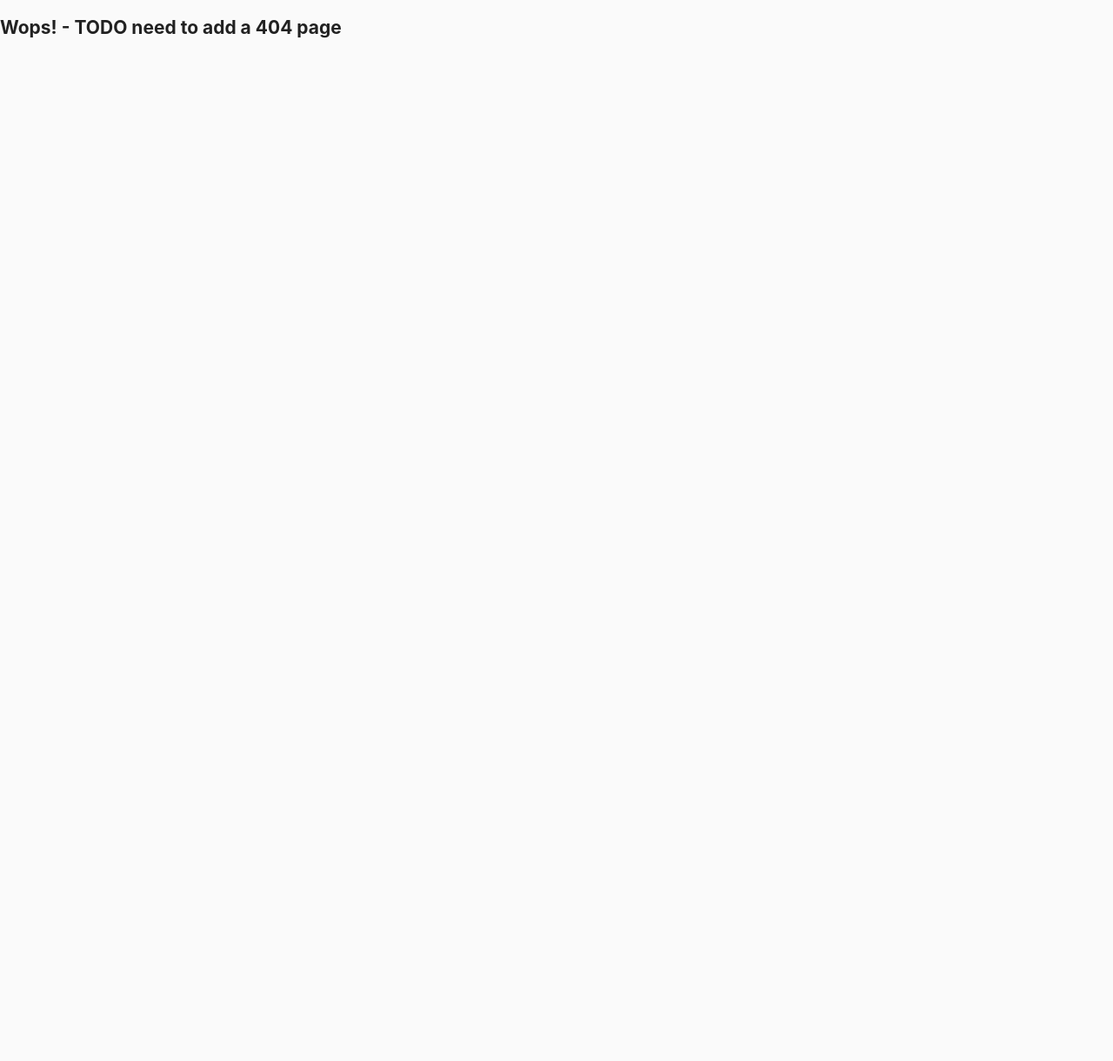
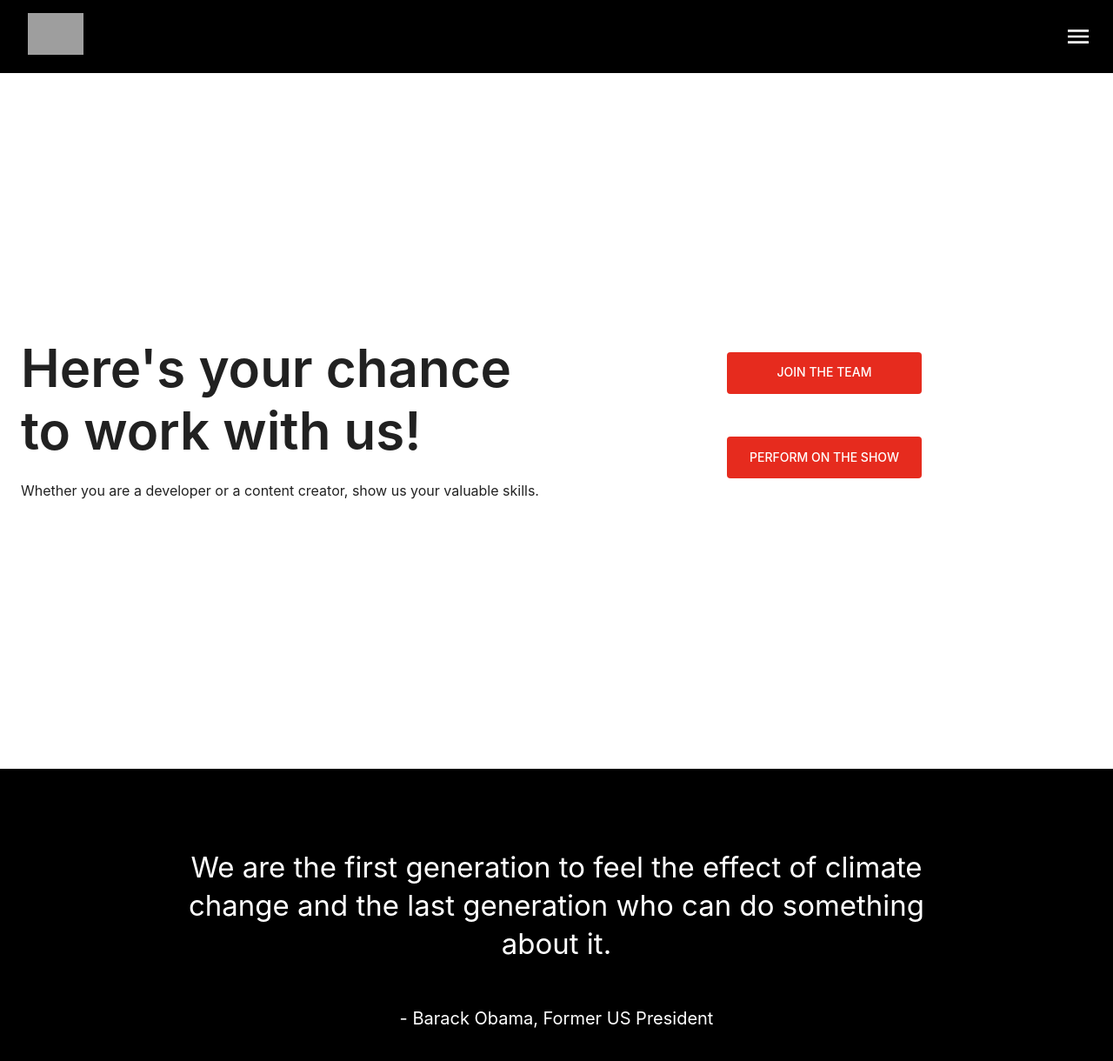
Before and after one commit to clearly-outsane/TEDx_PESU, a React (Create React App) app: page /join in a window 1280 px wide. Before the commit this address had no page. Shown: the top 1220 px of the page at 87% size. Before the commit the page ends 800 px from the top, so only its background shows below. Built offline with nearby package versions, Linux system fonts and the light colour scheme; grey boxes are pictures that could not be loaded.

Commit message:
added join page

```diff
--- a/src/App.js
+++ b/src/App.js
@@ -1,10 +1,11 @@
 import React from "react";
-import { BrowserRouter as Router, Switch, Route, Link } from "react-router-dom";
+import { BrowserRouter as Router, Switch, Route, Link, Redirect } from "react-router-dom";
 import CssBaseline from "@material-ui/core/CssBaseline";
 
 import Landing from "./pages/Landing";
 import About from "./pages/About"
 import "./App.css";
+import Join from "./pages/Join";
 
 const App = () => {
   return (
@@ -20,6 +21,7 @@ const App = () => {
           <Switch>
             <Route exact path="/" component={Landing} />
 						<Route exact path="/about" component={About} />
+						<Route exact path="/join" component={Join} />
             <Route component={NotFound} />
           </Switch>
         </div>
--- a/src/components/RecruitSection.js
+++ b/src/components/RecruitSection.js
@@ -10,7 +10,7 @@ const Quote = () => {
     <div
       style={{
         minHeight: "100vh",
-
+				backgroundColor: "white",
         display: "grid",
         placeItems: "center",
       }}
@@ -69,7 +69,7 @@ const Quote = () => {
               </Grid>
             </Grid>
           </Grid>
-          <Grid item xs={12}>
+          {/* <Grid item xs={12}>
             <Typography variant="h4" align="left" gutterBottom>
               Contact us at:
             </Typography>
@@ -81,7 +81,7 @@ const Quote = () => {
             >
               contact @tedxpesu.com
             </Typography>
-          </Grid>
+          </Grid> */}
         </Grid>
       </Container>
     </div>
--- a/src/components/fillers/Quote.js
+++ b/src/components/fillers/Quote.js
@@ -7,6 +7,9 @@ const Quote = () => {
     <div
       style={{
         minHeight: "50vh",
+        // minHeight: "100vh",
+				padding: "10vh 0",
+// >>>>>>> Stashed changes
         backgroundColor: "black",
         display: "grid",
         placeItems: "center",
--- /dev/null
+++ b/src/pages/Join.js
@@ -0,0 +1,24 @@
+import React from "react";
+import RecruitSection from "../components/RecruitSection"
+import Container from "@material-ui/core/Container";
+import Footer from "../components/Footer";
+import Navbar from "../components/Navbar";
+import Quote from "../components/fillers/Quote";
+
+const Join = () => {
+	return (
+		<div style={{ backgroundColor: "black", height: "100vh"}}>
+			{/* // <div> */}
+      <Container maxWidth="lg">
+        <div>
+          <Navbar />
+        </div>
+      </Container>
+				<RecruitSection />
+				<Quote />
+      <Footer />
+    </div>
+	);
+}
+
+export default Join;
```
